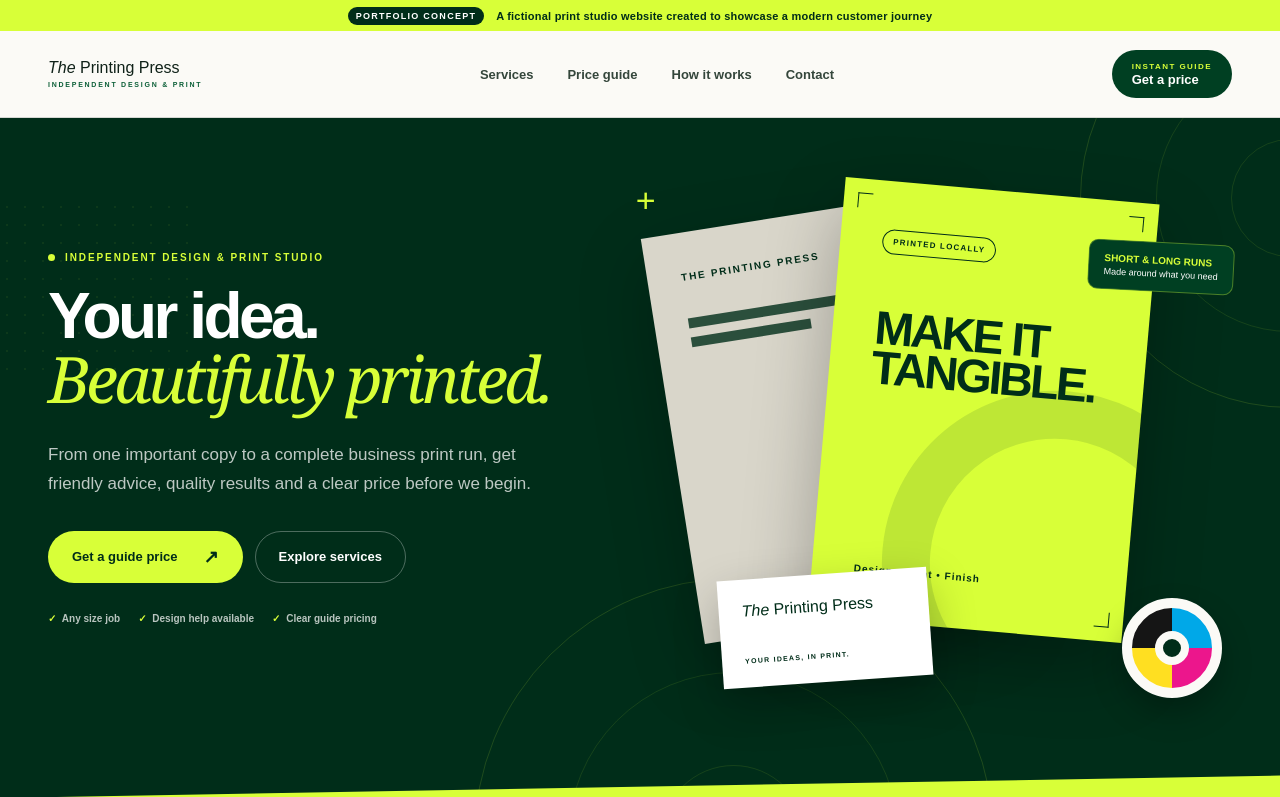
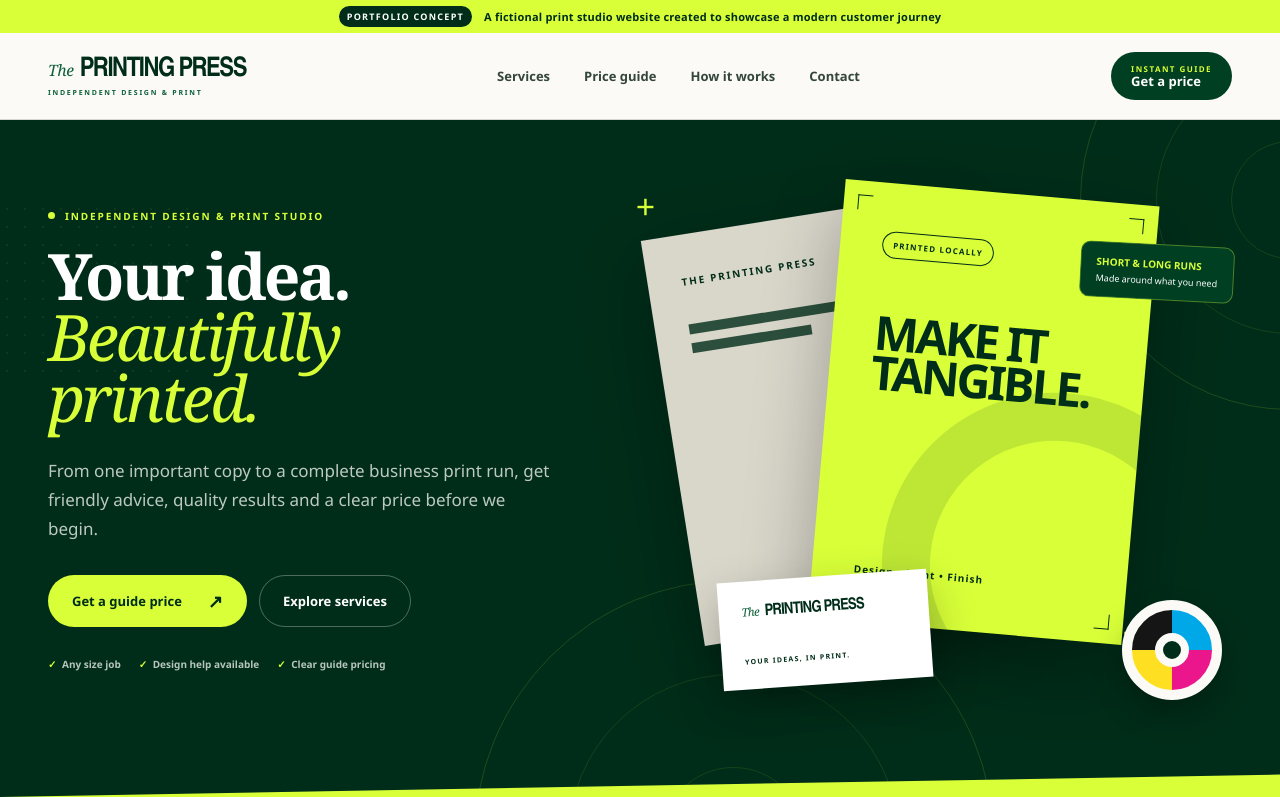
Before and after one commit to deangudgeon123-hub/Graham-press-website-, a Next.js app: page / in a window 1280 px wide. Shown: the top 797 px of the page. Built offline with nearby package versions, Linux system fonts and the light colour scheme.

Commit message:
Introduce the new editorial typography

```diff
--- a/app/globals.css
+++ b/app/globals.css
@@ -16,7 +16,7 @@ body {
   margin: 0;
   background: var(--paper);
   color: var(--ink);
-  font-family: Arial, Helvetica, sans-serif;
+  font-family: "Avenir Next", "Segoe UI", Helvetica, Arial, sans-serif;
   -webkit-font-smoothing: antialiased;
 }
 a { color: inherit; text-decoration: none; }
@@ -75,11 +75,24 @@ button, select, input { font: inherit; }
   line-height: 1;
   min-width: max-content;
 }
-.brand-logo {
-  background: #00451f;
-  display: block;
-  height: auto;
-  width: 245px;
+.brand-name {
+  align-items: baseline;
+  color: var(--green-deep);
+  display: inline-flex;
+  font-family: "Arial Narrow", "Avenir Next Condensed", "Helvetica Neue", Arial, sans-serif;
+  font-size: 27px;
+  font-weight: 900;
+  letter-spacing: -0.055em;
+  text-transform: uppercase;
+}
+.brand-name em {
+  color: var(--green-soft);
+  font-family: Georgia, "Times New Roman", serif;
+  font-size: 0.58em;
+  font-weight: 400;
+  letter-spacing: -0.02em;
+  margin-right: 6px;
+  text-transform: none;
 }
 .brand-sub {
   color: var(--green-soft);
@@ -188,14 +201,16 @@ nav a:hover::after, nav a:focus-visible::after { transform: scaleX(1); }
 .eyebrow.dark { color: var(--green-soft); }
 .eyebrow.light { color: var(--lime); }
 .hero h1, .section-heading h2, .quote-intro h2, .local-copy h2, .visit-copy h2, .final-cta h2 {
+  font-family: Georgia, "Times New Roman", serif;
   font-size: clamp(46px, 5vw, 78px);
-  letter-spacing: -0.055em;
-  line-height: 0.98;
+  font-weight: 600;
+  letter-spacing: -0.045em;
+  line-height: 0.96;
   margin: 0;
 }
 h1 em, h2 em {
   color: var(--lime);
-  font-family: Georgia, "Times New Roman", serif;
+  font-family: inherit;
   font-weight: 400;
 }
 .section-heading h2 em, .visit-copy h2 em, .process h2 em { color: var(--green-soft); }
@@ -339,7 +354,22 @@ h1 em, h2 em {
   width: 210px;
   z-index: 5;
 }
-.business-card .card-logo { display: block; height: auto; width: 145px; }
+.business-card .card-brand {
+  color: var(--green-deep);
+  font-family: "Arial Narrow", "Avenir Next Condensed", "Helvetica Neue", Arial, sans-serif;
+  font-size: 16px;
+  font-weight: 900;
+  letter-spacing: -0.05em;
+  text-transform: uppercase;
+}
+.business-card .card-brand em {
+  color: var(--green-soft);
+  font-family: Georgia, "Times New Roman", serif;
+  font-size: 0.72em;
+  font-weight: 400;
+  margin-right: 3px;
+  text-transform: none;
+}
 .business-card small { font-size: 7px; font-weight: 900; letter-spacing: 0.18em; }
 .colour-wheel {
   background: conic-gradient(#00a8e8 0 25%, #ec168c 25% 50%, #ffdf21 50% 75%, #151515 75%);
@@ -891,7 +921,8 @@ footer { background: var(--green-deep); color: white; padding: 62px 0 24px; }
   gap: 44px;
   grid-template-columns: auto 1fr auto;
 }
-.footer-brand .brand-logo { width: 245px; }
+.footer-brand .brand-name { color: white; }
+.footer-brand .brand-name em { color: var(--lime); }
 .footer-brand .brand-sub { color: var(--lime); }
 .footer-main > p {
   color: rgba(255, 255, 255, 0.55);
@@ -960,7 +991,7 @@ footer { background: var(--green-deep); color: white; padding: 62px 0 24px; }
   body { padding-bottom: 64px; }
   .demo-ribbon { align-items: flex-start; flex-direction: column; gap: 4px; padding: 7px 14px; }
   .demo-ribbon p { font-size: 9px; }
-  .brand-logo { width: 195px; }
+  .brand-name { font-size: 21px; }
   .brand-sub { font-size: 7px; margin-top: 5px; }
   .hero::before { display: none; }
   .hero-inner { padding-bottom: 55px; padding-top: 52px; }
@@ -976,7 +1007,7 @@ footer { background: var(--green-deep); color: white; padding: 62px 0 24px; }
   .paper-main p { bottom: 23px; font-size: 7px; left: 27px; }
   .paper-label { font-size: 6px; }
   .business-card { bottom: 0; height: 78px; left: 38px; padding: 15px; width: 155px; }
-  .business-card .card-logo { width: 110px; }
+  .business-card .card-brand { font-size: 12px; }
   .business-card small { font-size: 5px; }
   .colour-wheel { border-width: 7px; bottom: 2px; height: 72px; right: 0; width: 72px; }
   .colour-wheel i { border-width: 5px; inset: 17px; }
```
